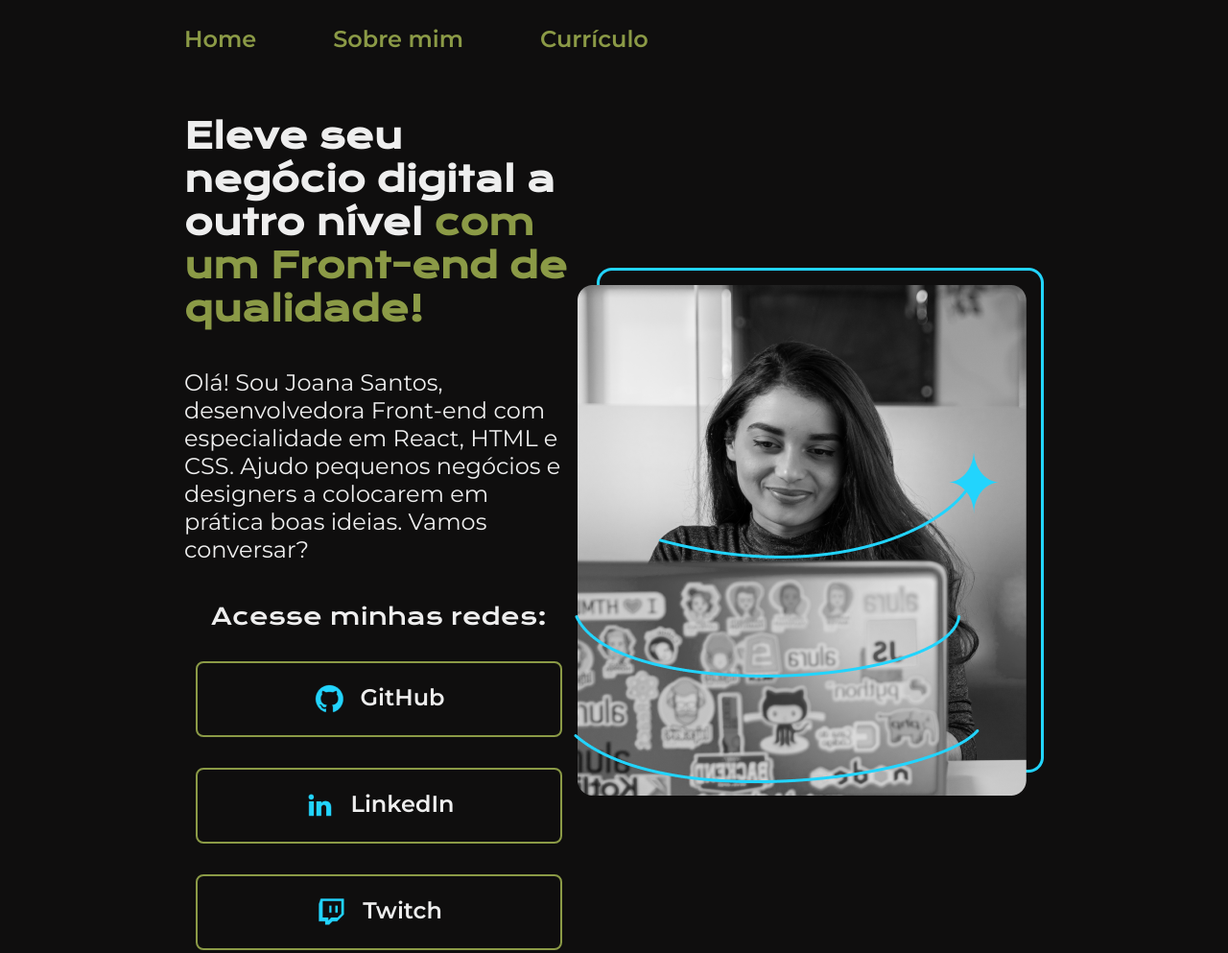
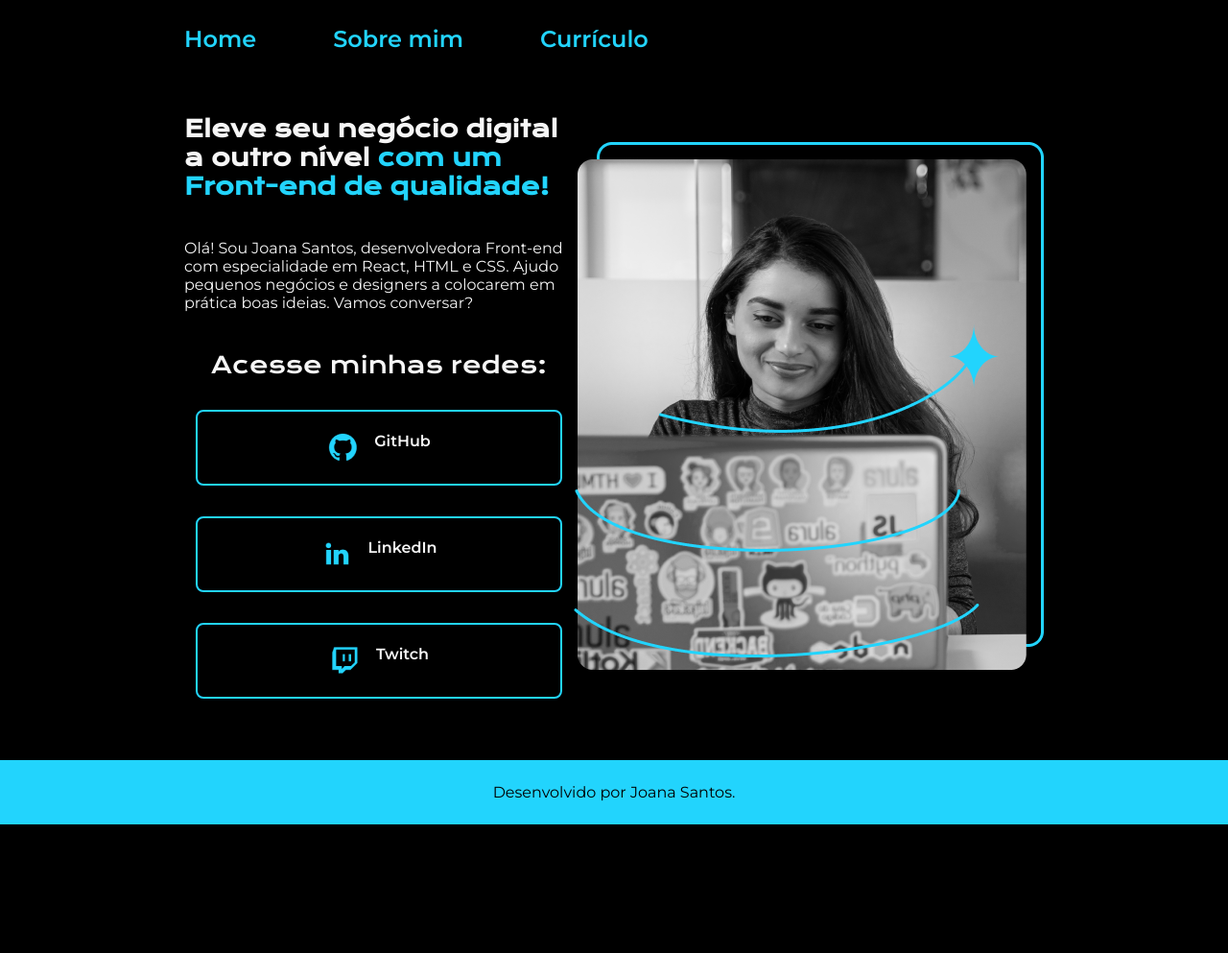
Before and after one commit to TardelliDias/projeto-apresentacao, a plain HTML site: page index.html in a window 1280 px wide. Shown: the top 993 px of the page at 96% size. After the commit the page ends 859 px from the top, so only its background shows below. Drawn offline with nearby package versions, Linux system fonts and the light colour scheme.

Commit message:
Alterar as cores do projeto

```diff
--- a/styles/style.css
+++ b/styles/style.css
@@ -1,10 +1,10 @@
 @import url('https://fonts.googleapis.com/css2?family=Krona+One&family=Montserrat:wght@400;600&display=swap');
 
 :root{
-    --cor-primaria: #0F0E0E;
-    --cor-secundaria: #EEEEEE;
-    --cor-terciaria: #8B9A46;
-    --cor-hover: #541212;
+    --cor-primaria: #000000;
+    --cor-secundaria: #F6F6F6;
+    --cor-terciaria: #22D4FD;
+    --cor-hover: #272727;
     --fonte-primaria: 'Krona One', sans-serif;
     --fonte-secundaria: 'Montserrat', sans-serif;
 }
@@ -31,7 +31,7 @@ body{
 
 .cabecalho__menu__link{
     font-family: var(--fonte-secundaria);
-    font-size: 24px;
+    font-size: 1.5rem;
     font-weight: 600;
     color: var(--cor-terciaria);
     text-decoration: none;
@@ -51,7 +51,7 @@ body{
 }
 
 .apresentacao__conteudo__titulo{
-    font-size: 36px;
+    font-size: 2.25 rem; /*1 rem = 16px*/
     font-family: var(--fonte-primaria);
 }
 
@@ -60,7 +60,7 @@ body{
 }
 
 .apresentacao__conteudo__texto{
-    font-size: 24px;
+    font-size: 1.5 rem;
     font-family: var(--fonte-secundaria);
 }
 
@@ -75,7 +75,7 @@ body{
 .apresentacao__links__subtitulo{
     font-family: var(--fonte-primaria);
     font-weight: 400;
-    font-size: 24px;
+    font-size: 1.5 rem;
 
 }
 /*
@@ -103,7 +103,7 @@ body{
     color: var(--cor-secundaria);
     font-family: var(--fonte-secundaria);
     border: 2px solid var(--cor-terciaria);
-    font-size: 24px;
+    font-size: 1.5 rem;
     width: 378px;
     border-radius: 8px;
 }
@@ -118,6 +118,6 @@ body{
     text-align: center;
     padding: 24px;
     font-family: var(--fonte-secundaria);
-    font-size: 24px;
+    font-size: 1.5 rem;
     font-weight: 400;
 }
```
